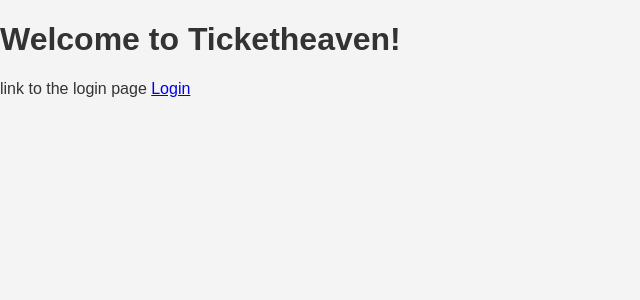
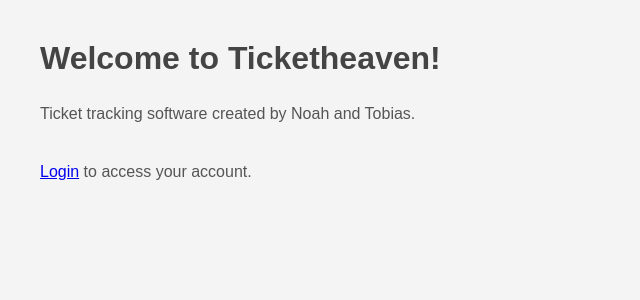
Before and after one commit to tbhansen/IS115-prosjekt, a PHP site: page / in a window 1280 px wide. Shown: the top 300 px of the page, without its empty margins (0-640 px from the left). Run offline with PHP 8.4, Linux system fonts and the light colour scheme.

Commit message:
Lagt til databaseoppsett, og sider for login og tickets, samt endringer på css

```diff
--- a/index.php
+++ b/index.php
@@ -10,8 +10,9 @@
 
     <h1>Welcome to Ticketheaven!</h1>
 
-	link to the login page
-	<a href="login.php">Login</a>
+	<p>Ticket tracking software created by Noah and Tobias.</p>
+    <p> <a href="login.php">Login</a> to access your account. </p>
+
 
 
 
--- a/style.css
+++ b/style.css
@@ -1,8 +1,49 @@
 /* General Styles */
 body {
+    height: 100%;
     font-family: Arial, sans-serif;
-    margin: 0;
-    padding: 0;
+    margin: 0m;
+    padding: 2rem;
     background-color: #f4f4f4;
     color: #333;
+
+    display: flex;
+    flex-direction: column;
 }
+
+h1, h2, h3 {
+    color: #444;
+    margin-top: 0;
+    margin-bottom: 0.5rem;
+}
+
+p  {
+    color: #555;
+    line-height: 1.6;
+    margin-bottom: 1rem;
+}
+
+main {
+    max-width: 800px;
+    flex: 1;
+    margin: 0 auto;
+    padding: 2rem;
+    background-color: #fff;
+    border-radius: 8px;
+}
+
+footer {
+    background-color: #e9e9e9;
+    text-align: center;
+    padding: 1rem;
+    border-top: 1px solid #ccc;
+}
+
+.bottom-text {
+    margin-top: 15rem;
+    padding: 1.5rem;
+    background-color: #e9e9e9;
+    border: 1px solid #ccc;
+    border-radius: 6px;
+    text-align: center;
+}
```
Also changed, not shown: db.php (added, +18 -0 lines), login.php (added, +37 -0 lines), sql/database.sql (added, +7 -0 lines), tickets.php (added, +24 -0 lines).
